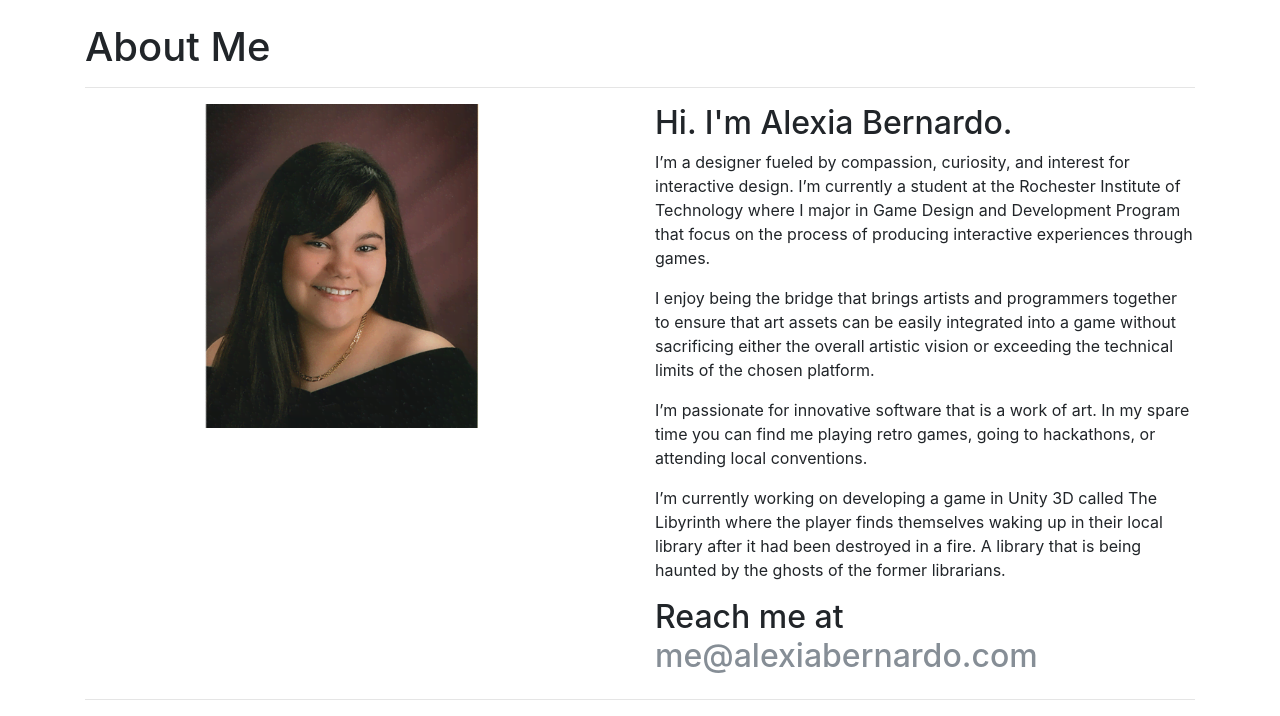
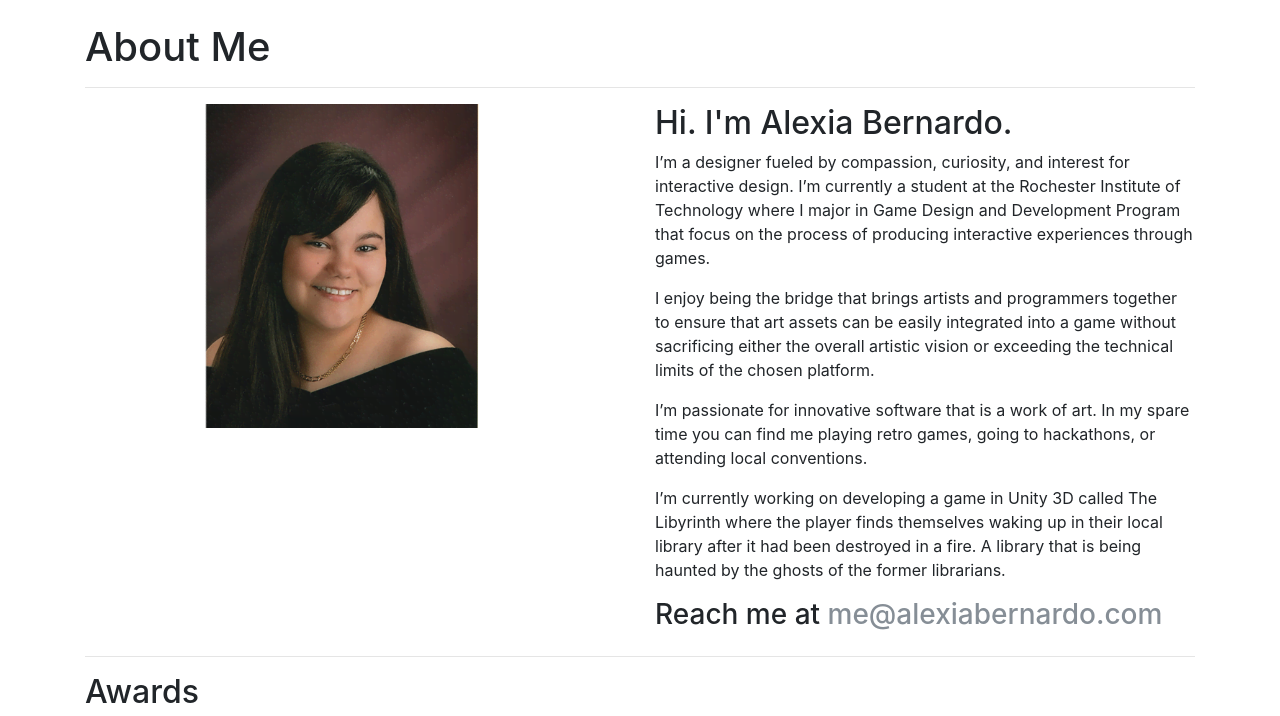
Before and after one commit to abernardo97/Website, a website: page about.html in a window 1280 px wide. Shown: the part 57-773 px from the top of the page. Drawn offline with nearby package versions, Linux system fonts and the light colour scheme.

Commit message:
reduced heading size on email on the about page

```diff
--- a/about.html
+++ b/about.html
@@ -93,7 +93,7 @@
           <p>I enjoy being the bridge that brings artists and programmers together to ensure that art assets can be easily integrated into a game without sacrificing either the overall artistic vision or exceeding the technical limits of the chosen platform.</p>
           <p>I’m passionate for innovative software that is a work of art. In my spare time you can find me playing retro games, going to hackathons, or attending local conventions.</p>
           <p>I’m currently working on developing a game in Unity 3D called The Libyrinth where the player finds themselves waking up in their local library after it had been destroyed in a fire. A library that is being haunted by the ghosts of the former librarians.</p>
-          <h2>Reach me at <a href="mailto:me@alexiabernardo.com">me@alexiabernardo.com</a></h2>
+          <h3>Reach me at <a href="mailto:me@alexiabernardo.com">me@alexiabernardo.com</a></h3>
         </div>
       </div>
       <!-- /.row -->
```
